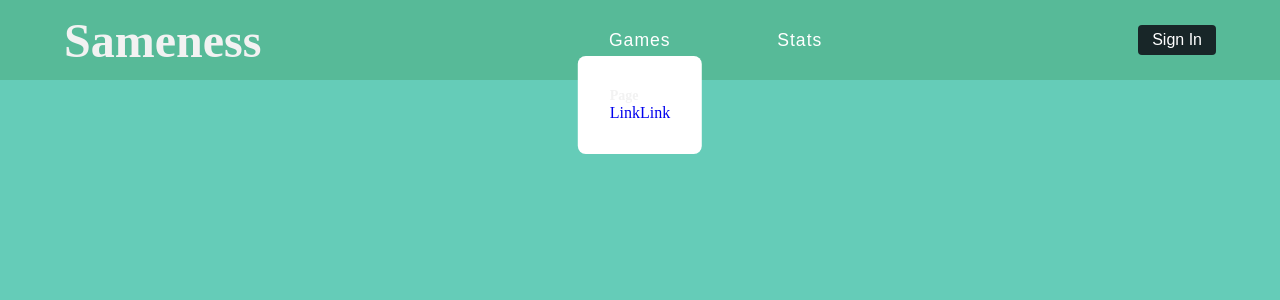
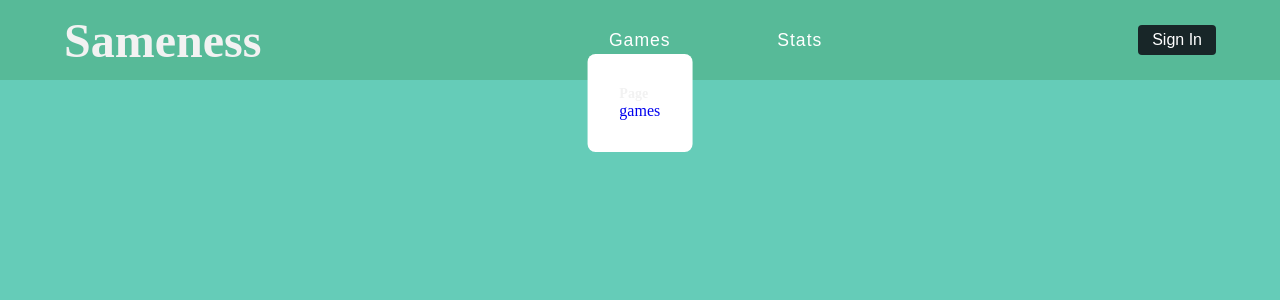
Before and after one commit to fliBear/sameness, a React (Create React App) app: page / in a window 1280 px wide. Both pictures are taken after a click on the button "Games". Shown: the top 300 px of the page. Built offline with nearby package versions, Linux system fonts and the light colour scheme.

Commit message:
Added positioning to submenu

```diff
--- a/src/Navbar.js
+++ b/src/Navbar.js
@@ -6,8 +6,12 @@ import { useGlobalContext } from "./context";
 export default function Navbar() {
   const { openSubmenu } = useGlobalContext();
 
-  const displaySubmenu = () => {
-    openSubmenu();
+  const displaySubmenu = (e) => {
+    const submenuContent = e.target.textContent;
+    const contentData = e.target.getBoundingClientRect();
+    const horizontal = (contentData.right + contentData.left) / 2;
+    const vertical = contentData.bottom;
+    openSubmenu(submenuContent, { horizontal, vertical });
   };
 
   return (
@@ -19,7 +23,7 @@ export default function Navbar() {
         <ul className="nav-links">
           <li>
             <button className="link-btn" onMouseOver={displaySubmenu}>
-              Games
+              games
             </button>
           </li>
           <li>
--- a/src/Submenu.js
+++ b/src/Submenu.js
@@ -1,17 +1,26 @@
-import React from "react";
+import React, { useEffect, useRef } from "react";
 import "./App.css";
 import { useGlobalContext } from "./context";
 
 export default function Submenu() {
-  const { isSubmenuOpen } = useGlobalContext();
+  const container = useRef(null);
+  const { isSubmenuOpen, location, submenuContent } = useGlobalContext();
+
+  useEffect(() => {
+    const submenu = container.current;
+    submenu.style.left = `${location.horizontal}px`;
+    submenu.style.top = `${location.vertical}px`;
+  }, [location, submenuContent]);
 
   return (
-    <section className={isSubmenuOpen ? "submenu show" : "submenu"}>
+    <aside
+      className={isSubmenuOpen ? "submenu show" : "submenu"}
+      ref={container}
+    >
       <h4>Page</h4>
       <div>
-        <a href="/">Link</a>
-        <a href="/">Link</a>
+        <a href="/">{submenuContent}</a>
       </div>
-    </section>
+    </aside>
   );
 }
--- a/src/context.js
+++ b/src/context.js
@@ -5,6 +5,8 @@ const AppContext = React.createContext();
 const AppProvider = ({ children }) => {
   const [isMenuOpen, setIsMenuOpen] = useState(false);
   const [isSubmenuOpen, setIsSubmenuOpen] = useState(false);
+  const [submenuContent, setSubmenuContent] = useState("");
+  const [location, setLocation] = useState({});
 
   const openMenu = () => {
     setIsMenuOpen(true);
@@ -14,8 +16,10 @@ const AppProvider = ({ children }) => {
     setIsMenuOpen(false);
   };
 
-  const openSubmenu = () => {
+  const openSubmenu = (newSubmenuContent, positions) => {
     setIsSubmenuOpen(true);
+    setSubmenuContent(newSubmenuContent);
+    setLocation(positions);
   };
 
   const closeSubmenu = () => {
@@ -31,6 +35,9 @@ const AppProvider = ({ children }) => {
         openSubmenu,
         closeMenu,
         closeSubmenu,
+        setSubmenuContent,
+        submenuContent,
+        location,
       }}
     >
       {children}
```
